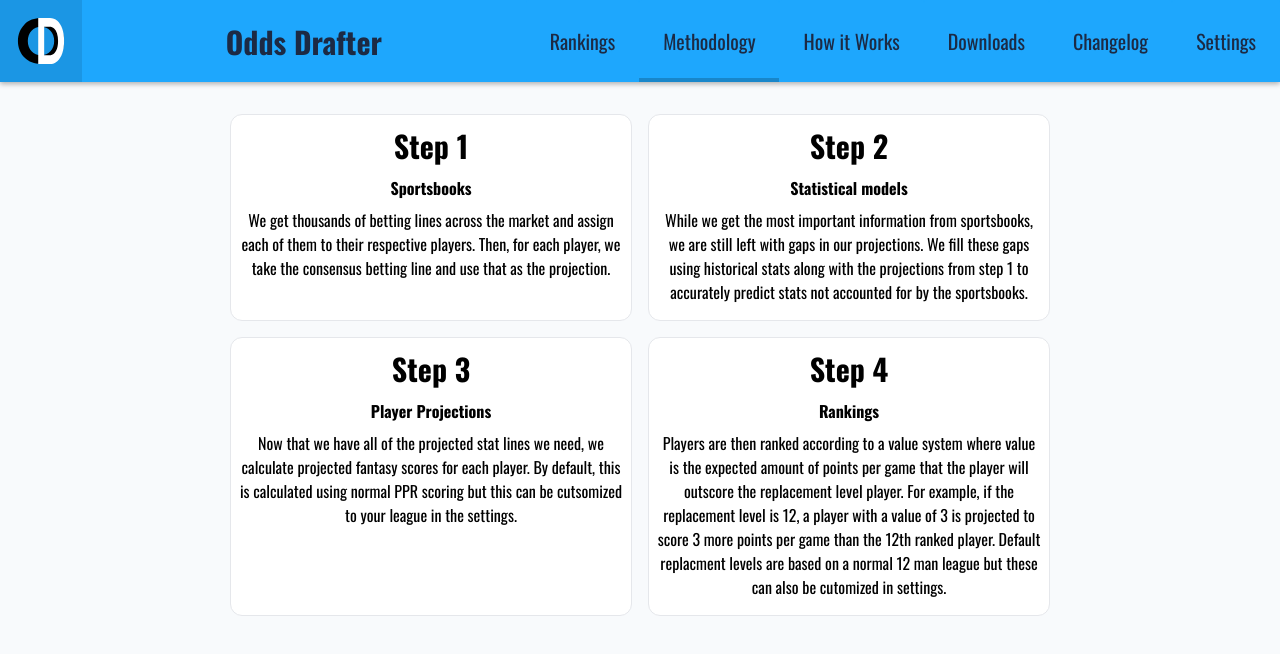
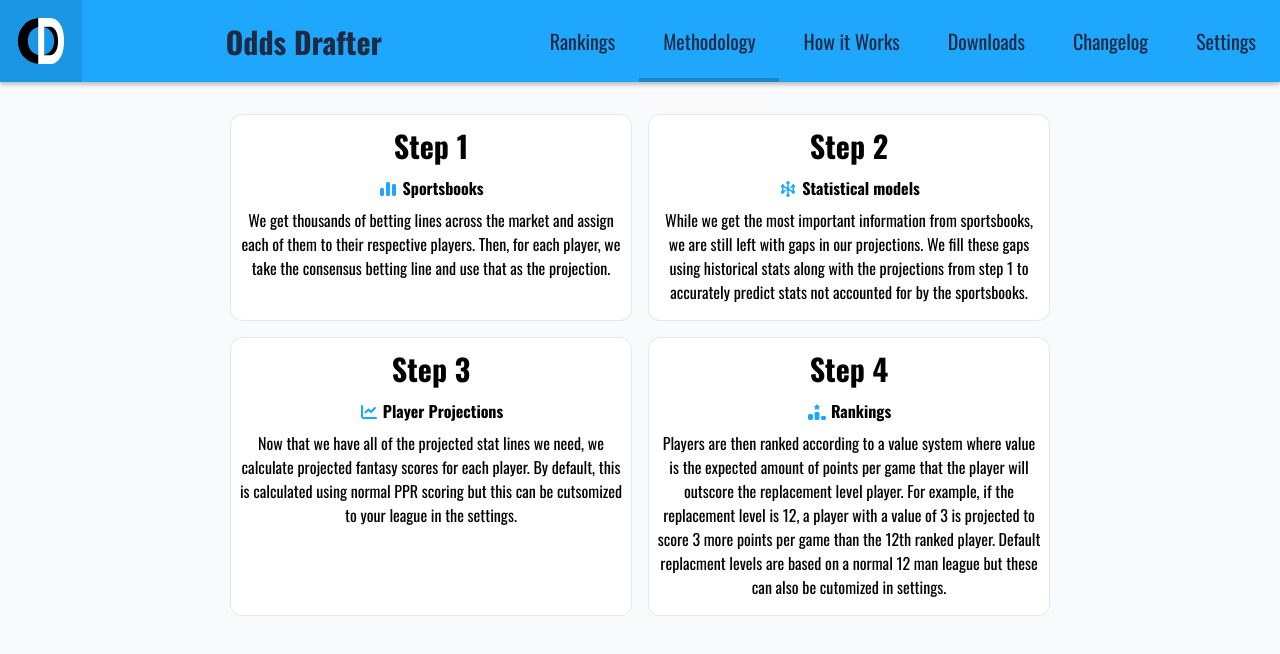
Before and after one commit to Vinlanzito/odds-drafter-2.0, a React (Vite) app: page / in a window 1280 px wide. Both pictures are taken after a click on the button "Methodology". Shown: the top 654 px of the page. Built offline with nearby package versions, Linux system fonts and the light colour scheme.

Commit message:
Added icons

```diff
--- a/index.html
+++ b/index.html
@@ -8,7 +8,6 @@
     <link rel="preconnect" href="https://fonts.googleapis.com">
     <link rel="preconnect" href="https://fonts.gstatic.com" crossorigin>
     <link href="https://fonts.googleapis.com/css2?family=Oswald:wght@200..700&display=swap" rel="stylesheet">
-    <script src="https://kit.fontawesome.com/1b7c737008.js" crossorigin="anonymous"></script>
     <meta name="description" content="Using Vegas betting lines to win your fantasy football leagues." />
   </head>
   <body>
--- a/package.json
+++ b/package.json
@@ -12,6 +12,11 @@
     "deploy": "gh-pages -d dist"
   },
   "dependencies": {
+    "@fortawesome/fontawesome-svg-core": "^7.3.1",
+    "@fortawesome/free-brands-svg-icons": "^7.3.1",
+    "@fortawesome/free-regular-svg-icons": "^7.3.1",
+    "@fortawesome/free-solid-svg-icons": "^7.3.1",
+    "@fortawesome/react-fontawesome": "^3.5.0",
     "axios": "^1.18.1",
     "exceljs": "^4.4.0",
     "file-saver": "^2.0.5",
--- a/src/Methodology.css
+++ b/src/Methodology.css
@@ -29,3 +29,7 @@
     margin: 0 8px 16px 8px;
     text-align: center;
 }
+
+.icons {
+    color: #1EA7FD;
+}
--- a/src/Methodology.jsx
+++ b/src/Methodology.jsx
@@ -1,5 +1,14 @@
 import { useState } from 'react'
 import './Methodology.css'
+
+import { FontAwesomeIcon } from '@fortawesome/react-fontawesome'
+import { library } from '@fortawesome/fontawesome-svg-core'
+
+import { fas } from '@fortawesome/free-solid-svg-icons'
+import { far } from '@fortawesome/free-regular-svg-icons'
+import { fab } from '@fortawesome/free-brands-svg-icons'
+
+library.add(fas, far, fab)
 
 function MethodologyBody() {
 
@@ -8,24 +17,24 @@ function MethodologyBody() {
       <div className="step-level">
         <div className='step-card'>
           <h2>Step 1</h2>
-          <h4>Sportsbooks</h4>
+          <h4><FontAwesomeIcon icon="fa-solid fa-chart-simple" className='icons' /> Sportsbooks</h4>
           <p>We get thousands of betting lines across the market and assign each of them to their respective players. Then, for each player, we take the consensus betting line and use that as the projection.</p>
         </div>
         <div className='step-card'>
           <h2>Step 2</h2>
-          <h4>Statistical models</h4>
+          <h4><FontAwesomeIcon icon="fa-solid fa-hexagon-nodes" className='icons' /> Statistical models</h4>
           <p>While we get the most important information from sportsbooks, we are still left with gaps in our projections. We fill these gaps using historical stats along with the projections from step 1 to accurately predict stats not accounted for by the sportsbooks.</p>
         </div>
       </div>
       <div className="step-level">
         <div className='step-card'>
           <h2>Step 3</h2>
-          <h4>Player Projections</h4>
+          <h4><FontAwesomeIcon icon="fa-solid fa-chart-line" className='icons' /> Player Projections</h4>
           <p>Now that we have all of the projected stat lines we need, we calculate projected fantasy scores for each player. By default, this is calculated using normal PPR scoring but this can be cutsomized to your league in the settings.</p>
         </div>
         <div className='step-card'>
           <h2>Step 4</h2>
-          <h4>Rankings</h4>
+          <h4><FontAwesomeIcon icon="fa-solid fa-ranking-star" className='icons' /> Rankings</h4>
           <p>Players are then ranked according to a value system where value is the expected amount of points per game that the player will outscore the replacement level player. For example, if the replacement level is 12, a player with a value of 3 is projected to score 3 more points per game than the 12th ranked player. Default replacment levels are based on a normal 12 man league but these can also be cutomized in settings.</p>
         </div>
       </div>
```
Also changed, not shown: src/index.css (line endings or trailing spaces), 1 other file (tests, documents, lock files or other folders).
